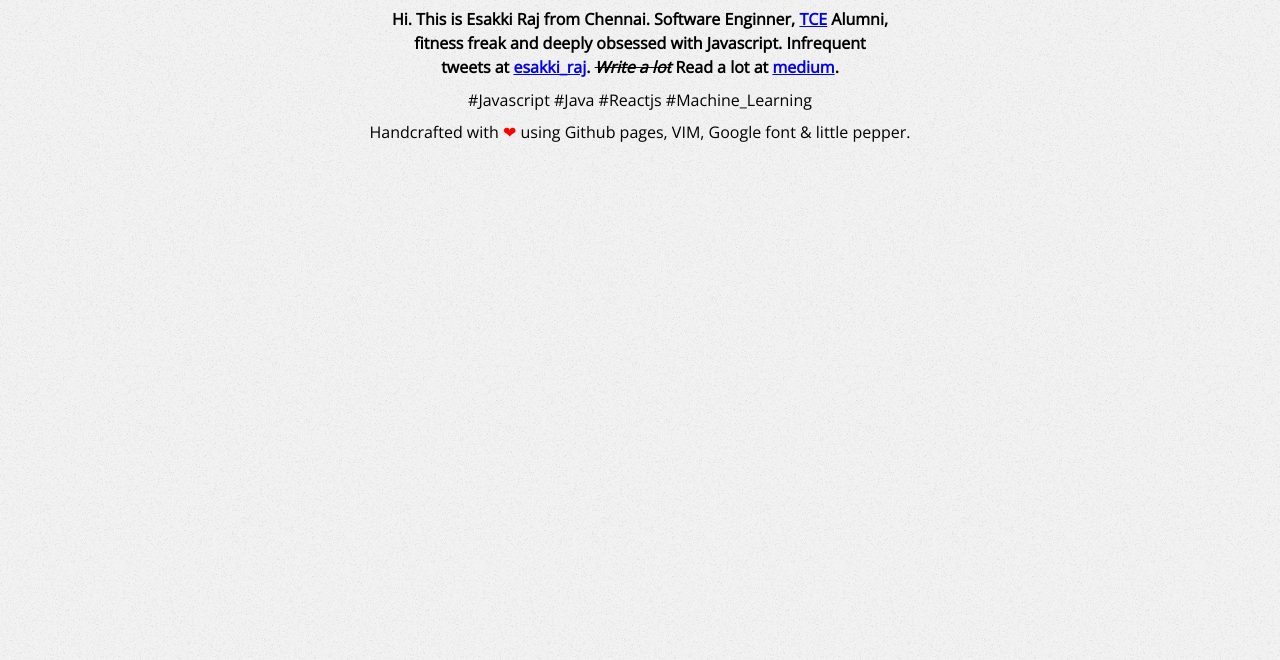
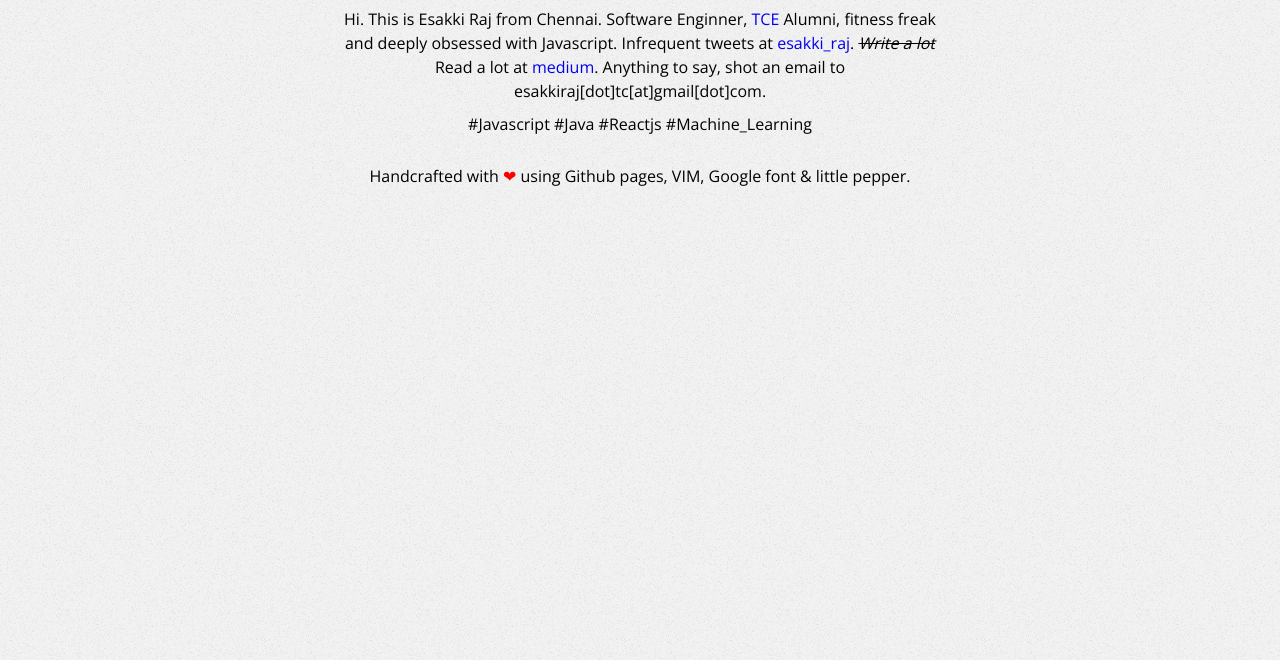
Before and after one commit to esakkiraj/esakkiraj.github.io, a plain HTML site: page index.html in a window 1280 px wide. Shown: the part 140-800 px from the top of the page. Drawn offline with nearby package versions, Linux system fonts and the light colour scheme.

Commit message:
Little space to the contents

```diff
--- a/index.html
+++ b/index.html
@@ -12,13 +12,17 @@
 			background-repeat: repeat;
 			font-family: 'Open Sans', sans-serif;
 		}
+    a, a:hover, a:active, a:visited {
+      text-decoration: none;
+      font-color: black;
+    }
 		.heart { color: red; }
 		.myavatar {
 			border-radius: 50%;
 			border: 1px solid white;
 		}
 		.content {
-			max-width: 500px;
+			max-width: 600px;
 			margin: 10px auto;
 			line-height: 1.5em;
 		}
@@ -26,7 +30,8 @@
 			text-decoration: line-through;
 		}
 		.footer {
-			margin-top: 10px;
+			margin-top: 20px;
+      padding-top: 10px;
 		}
 	</style>
 	</head>
@@ -35,12 +40,12 @@
 		<img src="./itsme.png" class="myavatar" />
 	</div>
 	<h2>Esakki Raj</h2>
-	<h4 class="content">
-		Hi. This is Esakki Raj from Chennai. Software Enginner, <a href="http://www.tce.edu/">TCE</a> Alumni, fitness freak and deeply obsessed with Javascript. Infrequent tweets at <a href="https://twitter.com/esakki_raj">esakki_raj</a>. <i class="strike">Write a lot</i> Read a lot at <a href="https://medium.com/@esakkignu">medium</a>.
-	</h4>
-	<span>#Javascript #Java #Reactjs #Machine_Learning</span>
-	<div class="footer">
-		Handcrafted with <span class='heart'>&#10084;</span> using Github pages, VIM, Google font & little pepper.
+	<div class="content">
+      Hi. This is Esakki Raj from Chennai. Software Enginner, <a href="http://www.tce.edu/">TCE</a> Alumni, fitness freak and deeply obsessed with Javascript. Infrequent tweets at <a href="https://twitter.com/esakki_raj">esakki_raj</a>. <i class="strike">Write a lot</i> Read a lot at <a href="https://medium.com/@esakkignu">medium</a>. Anything to say, shot an email to esakkiraj[dot]tc[at]gmail[dot]com.
 	</div>
+  <div>#Javascript #Java #Reactjs #Machine_Learning</div>
+  <div class="footer">
+    Handcrafted with <span class='heart'>&#10084;</span> using Github pages, VIM, Google font & little pepper.
+  </div>
 </body>
 </html>
```
